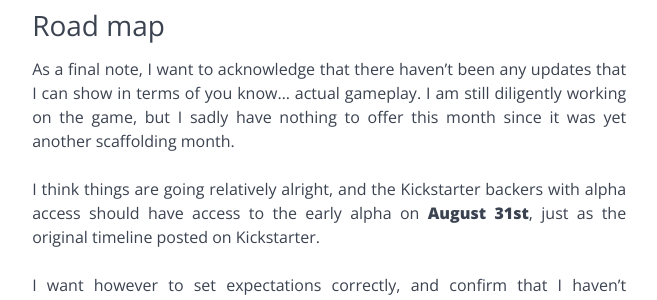
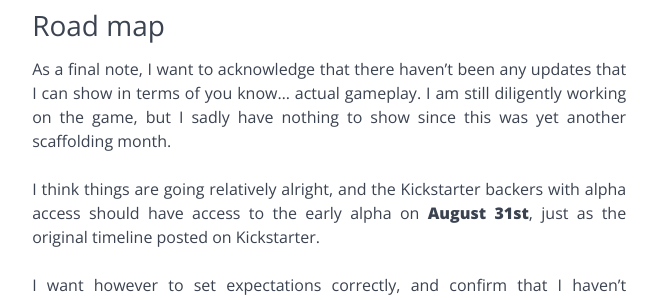
Before and after one commit to necromancers-gift/necromancers-gift.github.io, a Jekyll site: the page built from _posts/2021-06-30-update-13.md, in a window 1280 px wide and 900 px high, scrolled down 2191 px. Shown: the part 323-623 px from the top of the window, without its empty margins (260-917 px from the left). Built offline with Jekyll 4.4.1, drawn with Linux system fonts in a browser that asks for light colours; some web fonts are replaced; some of the changed text lies outside the part shown.

Commit message:
fix: update 13 fix grammar

```diff
--- a/_posts/2021-06-30-update-13.md
+++ b/_posts/2021-06-30-update-13.md
@@ -50,7 +50,7 @@ All that to say that I do try to be as prepared as possible for the little obsta
 
 ### Road map
 
-As a final note, I want to acknowledge that there haven't been any updates that I can show in terms of you know... actual gameplay. I am still diligently working on the game, but I sadly have nothing to offer this month since it was yet another scaffolding month.
+As a final note, I want to acknowledge that there haven't been any updates that I can show in terms of you know... actual gameplay. I am still diligently working on the game, but I sadly have nothing to show since this was yet another scaffolding month.
 
 I think things are going relatively alright, and the Kickstarter backers with alpha access should have access to the early alpha on **August 31st**, just as the original timeline posted on Kickstarter.
 
```
Also changed, not shown: other parts of _posts/2021-06-30-update-13.md (+1 -1 lines).
